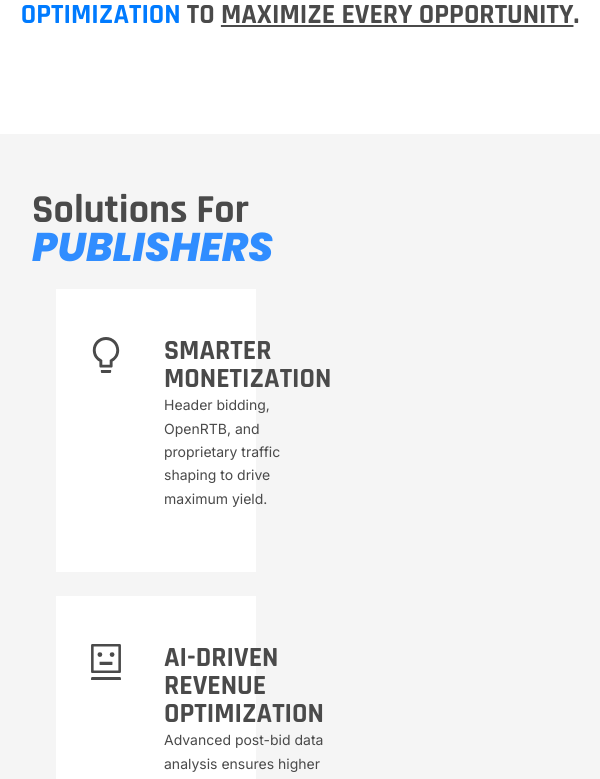
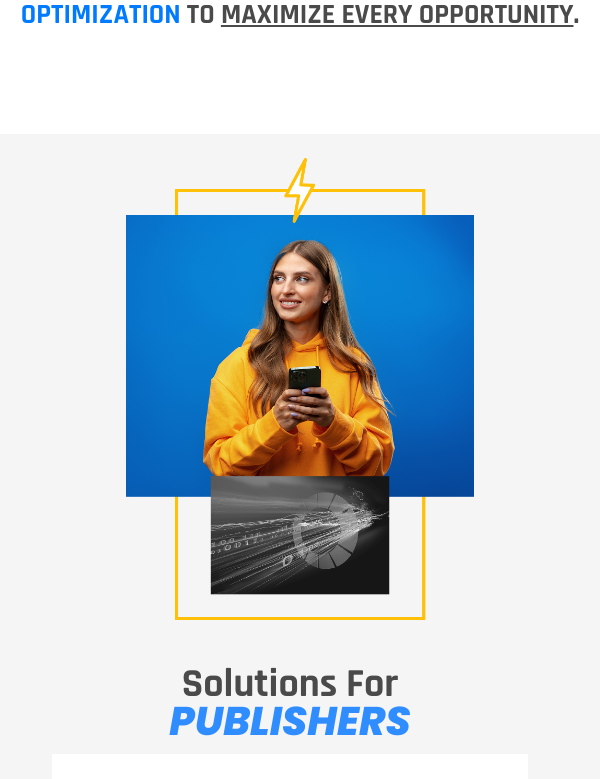
Before and after one commit to jwong65/vite-react-site, a React (Vite) app: page / in a window 600 px wide. Shown: the part 921-1700 px from the top of the page. Built offline with nearby package versions, Linux system fonts and the light colour scheme.

Commit message:
Added new breakpoint, removed landscape CSS for mobile

```diff
--- a/src/pages/home.css
+++ b/src/pages/home.css
@@ -474,44 +474,66 @@
     }
 }
 
-@media (max-height: 480px) and (orientation: landscape) {
-    .home-container {
-        max-height: 100vh;
-        overflow: hidden;
+@media (min-width: 481px) and (max-width: 767px) {
+
+    .home-container-3 {
+        flex-direction: column;
+        align-items: center;
+        padding: 1.5rem;
     }
 
-    .background-image {
-        height: 100vh;
-        object-fit: cover;
+    .left-content, .right-content {
+        max-width: 90%;
+        width: 90%;
+        margin: 0 auto 20px auto;
     }
 
-    .floating-overlay-image {
-        max-width: 20%;
-        top: 15%;
+    /* Order of images on responsive view below 768 */
+
+    .home-container-3:first-of-type .right-content {
+        order: 1;
     }
 
-    .text-overlay-1 {
-        width: 60%;
-        padding: 15px;
-        justify-content: flex-start;
+    .home-container-3:first-of-type .left-content {
+        order: 2;
     }
 
-    .main-heading {
-        font-size: 28px;
+    .home-container-3:nth-of-type(2) .left-content {
+        order: 1;
     }
 
-    .sub-heading {
-        font-size: 28px;
+    .home-container-3:nth-of-type(2) .right-content {
+        order: 2;
     }
 
-    .sub-heading2 {
-        font-size: 12px;
-        margin-bottom: 20px;
+
+    .right-content img, .left-content img {
+        max-width: 70%;
+        display: block;
+        margin: 0 auto;
     }
 
-    .text-overlay-1 .ant-btn {
-        font-size: 16px;
-        padding: 0 15px;
-        height: 32px;
+    .text-box {
+        padding: 30px 20px;
+        margin: 15px 0;
+    }
+
+    .main-heading, .sub-heading {
+        font-size: 32px;
+        text-align: center;
+    }
+
+    .tab-heading {
+        font-size: 24px;
+    }
+
+    .text-container-left {
+        text-align: center;
+        width: 100%;
+    }
+
+    .redirect {
+        display: block;
+        margin: 0 auto;
     }
 }
```
